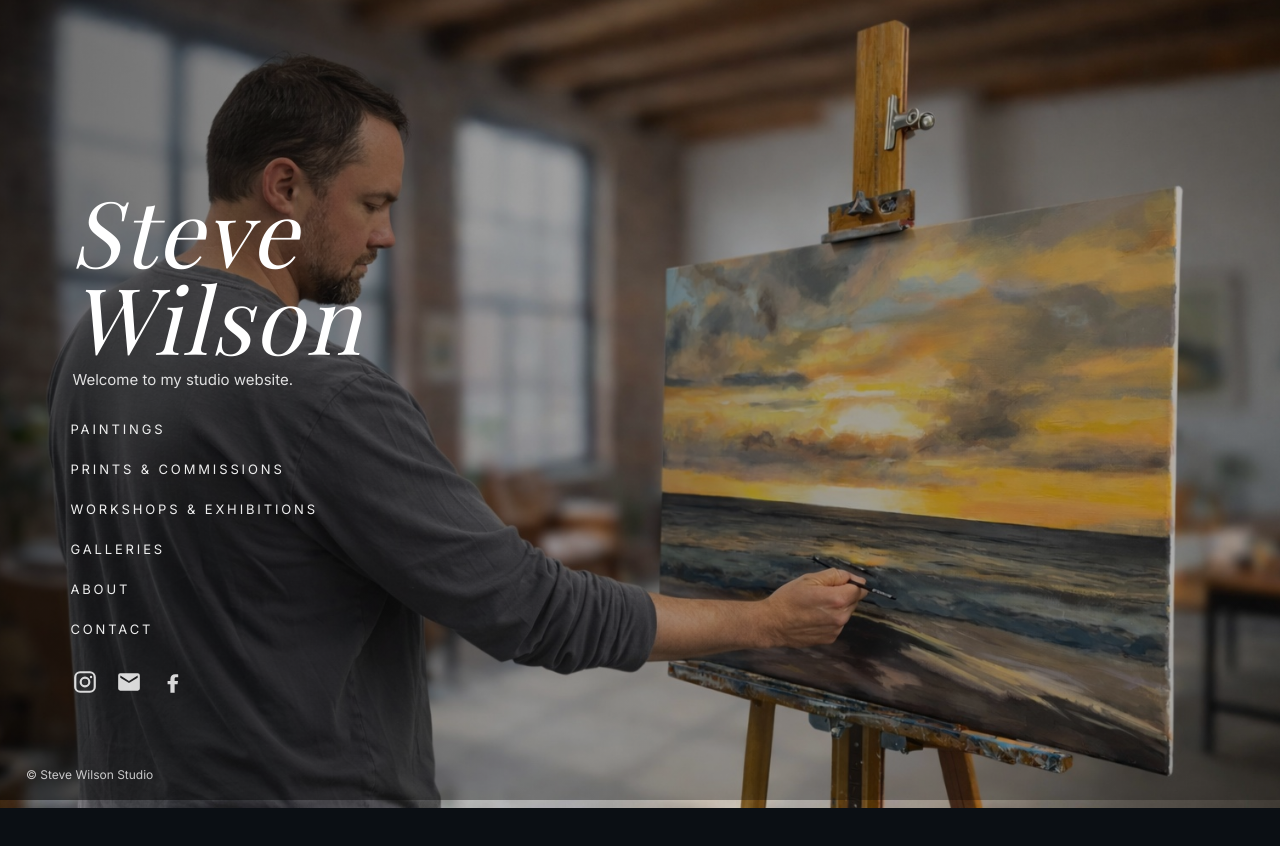
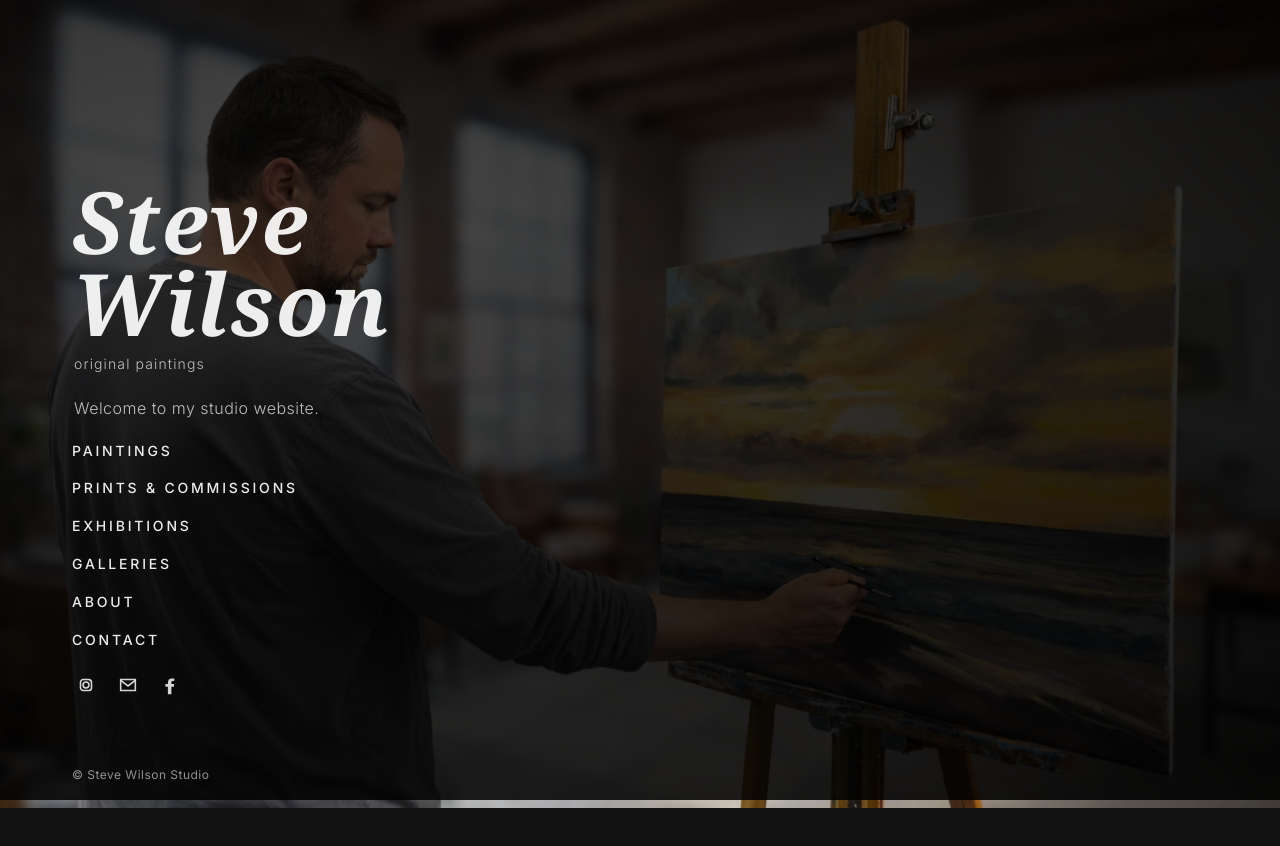
Before and after one commit to stevewilsonstudio/stevewilsonstudio.github.io, a plain HTML site: page index.html in a window 1280 px wide. After the commit the page ends 808 px from the top, so only its background shows below. Drawn offline with nearby package versions, Linux system fonts and the light colour scheme; a web font is replaced by a local one.

Commit message:
Update index.html

```diff
--- a/index.html
+++ b/index.html
@@ -1,220 +1,221 @@
-<!DOCTYPE html>
+<!doctype html>
 <html lang="en">
 <head>
-  <meta charset="UTF-8" />
-  <meta name="viewport" content="width=device-width, initial-scale=1.0"/>
-  <title>Steve Wilson</title>
+  <meta charset="utf-8" />
+  <meta name="viewport" content="width=device-width,initial-scale=1" />
+  <title>Steve Wilson — Original Paintings</title>
 
-  <!-- Fonts: close to the Svob vibe (high-contrast serif italic) -->
+  <!-- Google fonts -->
   <link rel="preconnect" href="https://fonts.googleapis.com">
   <link rel="preconnect" href="https://fonts.gstatic.com" crossorigin>
-  <link href="https://fonts.googleapis.com/css2?family=Playfair+Display:ital,wght@0,400;0,600;1,400;1,600&family=Inter:wght@300;400;500&display=swap" rel="stylesheet">
+  <!-- Elegant italic serif similar vibe -->
+  <link href="https://fonts.googleapis.com/css2?family=Playfair+Display:ital,wght@1,500;1,600&family=Inter:wght@300;400;500&display=swap" rel="stylesheet">
 
   <style>
     :root{
-      --nav-letter-spacing: .22em;
-      --nav-line-height: 2.25rem;
+      --white: #ffffff;
+      --text: rgba(255,255,255,.92);
+      --muted: rgba(255,255,255,.72);
+      --muted2: rgba(255,255,255,.60);
     }
 
-    html, body { height: 100%; margin: 0; }
+    * { box-sizing: border-box; }
+    html, body { height: 100%; }
     body {
-      font-family: Inter, system-ui, -apple-system, Segoe UI, Roboto, Arial, sans-serif;
-      color: #fff;
-      background: #0b0f14;
+      margin: 0;
+      font-family: Inter, system-ui, -apple-system, Segoe UI, Roboto, Helvetica, Arial, sans-serif;
+      color: var(--text);
+      background: #111;
       overflow-x: hidden;
     }
 
-    /* Background slideshow layers */
-    .bg {
-      position: fixed;
-      inset: 0;
-      z-index: -2;
-      background: #0b0f14;
+    /* Fullscreen background slideshow */
+    .hero {
+      position: relative;
+      min-height: 100vh;
+      display: grid;
+      align-items: center;
     }
-    .bg::after{
-      content:"";
-      position: absolute;
-      inset: 0;
-      /* dim + a touch of contrast like Svob */
-      background: linear-gradient(
-        90deg,
-        rgba(0,0,0,0.55) 0%,
-        rgba(0,0,0,0.35) 40%,
-        rgba(0,0,0,0.25) 100%
-      );
-      z-index: 2;
-      pointer-events: none;
-    }
-    .bg-slide {
+    .slide {
       position: absolute;
       inset: 0;
       background-size: cover;
       background-position: center;
       opacity: 0;
-      transition: opacity 1200ms ease-in-out;
+      transition: opacity 1400ms ease;
       transform: scale(1.02);
-      z-index: 1;
     }
-    .bg-slide.is-active { opacity: 1; }
+    .slide.is-active { opacity: 1; }
 
-    /* Left column menu */
-    .wrap{
-      height: 100%;
-      display: flex;
-      align-items: center; /* center vertically */
-      padding: clamp(18px, 3vw, 48px);
-    }
-    .menu{
-      max-width: 520px;
-      margin-left: clamp(10px, 3vw, 32px);
+    /* Dim overlay */
+    .overlay {
+      position: absolute;
+      inset: 0;
+      background:
+        radial-gradient(90% 80% at 20% 40%, rgba(0,0,0,.45), rgba(0,0,0,.65) 55%, rgba(0,0,0,.72)),
+        linear-gradient(to bottom, rgba(0,0,0,.35), rgba(0,0,0,.55));
+      pointer-events: none;
     }
 
-    .name{
-      font-family: "Playfair Display", Georgia, "Times New Roman", serif;
-      font-style: italic;
-      font-weight: 400;
-      letter-spacing: .02em;
-      line-height: 0.95;
-      font-size: clamp(54px, 7.2vw, 92px);
-      margin: 0 0 10px 0;
-      /* Make sure it never gets clipped */
-      padding-top: 6px;
+    /* Content column */
+    .content {
+      position: relative;
+      width: min(520px, 92vw);
+      margin-left: clamp(20px, 6vw, 72px);
+      /* move to middle half like Svob */
+      padding-top: clamp(120px, 18vh, 220px);
+      padding-bottom: 64px;
     }
 
-    .welcome{
-      margin: 0 0 22px 2px;
-      font-size: 15px;
-      opacity: .85;
+    .name {
+      font-family: "Playfair Display", Georgia, serif;
+      font-style: italic;
+      font-weight: 600;
+      font-size: clamp(56px, 7vw, 86px);
+      line-height: 0.95;
+      margin: 0 0 10px 0;
+      letter-spacing: 0.02em;
+      text-rendering: geometricPrecision;
+    }
+    .tagline {
+      margin: 0 0 26px 2px;
+      font-weight: 300;
+      color: var(--muted);
+      letter-spacing: 0.08em;
+      text-transform: lowercase;
+      font-size: 14px;
     }
 
-    nav a{
-      display: block;
-      color: rgba(255,255,255,0.92);
+    .welcome {
+      margin: 0 0 22px 2px;
+      color: var(--muted);
+      font-size: 16px;
+      font-weight: 300;
+      letter-spacing: 0.03em;
+    }
+
+    .nav {
+      margin-top: 10px;
+      display: grid;
+      gap: 14px;
+    }
+    .nav a{
+      color: var(--text);
       text-decoration: none;
       text-transform: uppercase;
-      letter-spacing: var(--nav-letter-spacing);
-      line-height: var(--nav-line-height);
-      font-size: 13px;
-      margin: 4px 0;
-      transition: opacity .18s ease, transform .18s ease;
+      letter-spacing: 0.20em;
+      font-size: 14px;
+      font-weight: 500;
+      line-height: 1.35;
+      width: fit-content;
+      padding: 2px 0;
+      border-bottom: 1px solid transparent;
     }
-    nav a:hover{
-      opacity: 1;
-      transform: translateX(2px);
+    .nav a:hover { border-bottom-color: rgba(255,255,255,.45); }
+
+    .icons {
+      margin-top: 18px;
+      display: flex;
+      gap: 14px;
+      align-items: center;
+    }
+    .icon {
+      width: 28px;
+      height: 28px;
+      display: inline-flex;
+      align-items: center;
+      justify-content: center;
+      border-radius: 999px;
+      color: rgba(255,255,255,.92);
+      text-decoration: none;
+      opacity: .9;
+    }
+    .icon:hover { opacity: 1; transform: translateY(-1px); }
+    .icon svg { width: 22px; height: 22px; }
+
+    footer {
+      position: absolute;
+      left: clamp(20px, 6vw, 72px);
+      bottom: 18px;
+      color: rgba(255,255,255,.55);
+      font-size: 12px;
+      letter-spacing: 0.04em;
     }
 
-    .icons{
-      display: flex;
-      gap: 14px;
-      margin-top: 20px;
-      align-items: center;
-    }
-    .icon-link{
-      display: inline-flex;
-      width: 30px;
-      height: 30px;
-      align-items: center;
-      justify-content: center;
-      color: rgba(255,255,255,0.92);
-      opacity: .9;
-      transition: opacity .18s ease, transform .18s ease;
-    }
-    .icon-link:hover{ opacity: 1; transform: translateY(-1px); }
-    .icon-link svg{ width: 26px; height: 26px; fill: currentColor; }
-
-    .footer{
-      position: fixed;
-      left: 26px;
-      bottom: 18px;
-      font-size: 12px;
-      opacity: .75;
-    }
-
-    /* Mobile adjustments */
-    @media (max-width: 560px){
-      .wrap{ align-items: flex-start; padding-top: 42px; }
-      .footer{ left: 18px; bottom: 14px; }
-      nav a{ line-height: 2.1rem; }
+    @media (max-width: 520px){
+      .tagline { margin-bottom: 18px; }
+      .nav { gap: 12px; }
+      .icon { width: 30px; height: 30px; }
+      .icon svg { width: 24px; height: 24px; }
     }
   </style>
 </head>
+
 <body>
+  <main class="hero">
+    <!-- Slides (Studio.jpg must be first) -->
+    <div class="slide is-active" style="background-image:url('Studio.jpg')"></div>
+    <div class="slide" style="background-image:url('Cumberland.jpg')"></div>
+    <div class="slide" style="background-image:url('Breckenridge.jpg')"></div>
+    <div class="slide" style="background-image:url('Keeneland.jpg')"></div>
 
-  <div class="bg" aria-hidden="true">
-    <div class="bg-slide is-active" id="slideA"></div>
-    <div class="bg-slide" id="slideB"></div>
-  </div>
+    <div class="overlay"></div>
 
-  <div class="wrap">
-    <div class="menu">
+    <section class="content" aria-label="Site navigation">
       <h1 class="name">Steve Wilson</h1>
+      <p class="tagline">original paintings</p>
       <p class="welcome">Welcome to my studio website.</p>
 
-      <nav>
-        <a href="paintings.html">paintings</a>
-        <a href="prints.html">prints &amp; commissions</a>
-        <a href="exhibitions.html">workshops &amp; exhibitions</a>
-        <a href="galleries.html">galleries</a>
-        <a href="about.html">about</a>
-        <a href="contact.html">contact</a>
+      <nav class="nav">
+        <a href="paintings.html">Paintings</a>
+        <a href="prints.html">Prints &amp; Commissions</a>
+        <a href="exhibitions.html">Exhibitions</a>
+        <a href="galleries.html">Galleries</a>
+        <a href="about.html">About</a>
+        <a href="contact.html">Contact</a>
       </nav>
 
-      <div class="icons">
-        <a class="icon-link" href="https://www.instagram.com/steven_wilson_fine_art/" target="_blank" rel="noopener" aria-label="Instagram">
+      <div class="icons" aria-label="Social links">
+        <a class="icon" href="https://www.instagram.com/steven_wilson_fine_art/" target="_blank" rel="noopener" aria-label="Instagram">
           <!-- Instagram -->
-          <svg viewBox="0 0 24 24" aria-hidden="true"><path d="M7.5 2h9A5.5 5.5 0 0 1 22 7.5v9A5.5 5.5 0 0 1 16.5 22h-9A5.5 5.5 0 0 1 2 16.5v-9A5.5 5.5 0 0 1 7.5 2zm0 2A3.5 3.5 0 0 0 4 7.5v9A3.5 3.5 0 0 0 7.5 20h9a3.5 3.5 0 0 0 3.5-3.5v-9A3.5 3.5 0 0 0 16.5 4h-9z"/><path d="M12 7a5 5 0 1 1 0 10 5 5 0 0 1 0-10zm0 2a3 3 0 1 0 0 6 3 3 0 0 0 0-6z"/><path d="M17.6 6.3a1.1 1.1 0 1 1 0 2.2 1.1 1.1 0 0 1 0-2.2z"/></svg>
+          <svg viewBox="0 0 24 24" fill="none" stroke="currentColor" stroke-width="1.7">
+            <rect x="6" y="6" width="12" height="12" rx="3"></rect>
+            <circle cx="12" cy="12" r="3.2"></circle>
+            <circle cx="16.6" cy="7.4" r="0.9" fill="currentColor" stroke="none"></circle>
+          </svg>
         </a>
 
-        <a class="icon-link" href="mailto:stevenrwilson7@icloud.com" aria-label="Email">
+        <a class="icon" href="mailto:stevenrwilson7@icloud.com" aria-label="Email">
           <!-- Mail -->
-          <svg viewBox="0 0 24 24" aria-hidden="true"><path d="M20 4H4a2 2 0 0 0-2 2v12a2 2 0 0 0 2 2h16a2 2 0 0 0 2-2V6a2 2 0 0 0-2-2zm0 4-8 5L4 8V6l8 5 8-5v2z"/></svg>
+          <svg viewBox="0 0 24 24" fill="none" stroke="currentColor" stroke-width="1.7">
+            <path d="M4 6h16v12H4z"></path>
+            <path d="m4 7 8 6 8-6"></path>
+          </svg>
         </a>
 
-        <a class="icon-link" href="https://www.facebook.com/search/top?q=steven%20wilson%20art" target="_blank" rel="noopener" aria-label="Facebook">
+        <a class="icon" href="https://www.facebook.com/search/top?q=steven%20wilson%20art" target="_blank" rel="noopener" aria-label="Facebook">
           <!-- Facebook -->
-          <svg viewBox="0 0 24 24" aria-hidden="true"><path d="M13.5 22v-8h2.7l.4-3H13.5V9.1c0-.9.3-1.5 1.6-1.5h1.7V5c-.3 0-1.4-.1-2.7-.1-2.7 0-4.5 1.6-4.5 4.6V11H7v3h2.6v8h3.9z"/></svg>
+          <svg viewBox="0 0 24 24" fill="currentColor">
+            <path d="M13.5 22v-8h2.7l.4-3h-3.1V9.1c0-.9.2-1.5 1.5-1.5h1.7V5c-.3 0-1.4-.1-2.7-.1-2.6 0-4.3 1.6-4.3 4.6V11H7v3h2.7v8h3.8z"/>
+          </svg>
         </a>
       </div>
-    </div>
-  </div>
+    </section>
 
-  <div class="footer">© Steve Wilson Studio</div>
+    <footer>© Steve Wilson Studio</footer>
+  </main>
 
   <script>
-    // Home page slideshow: Studio first, then Cumberland/Breckenridge/Keeneland
-    const images = [
-      "Studio.jpg",
-      "Cumberland.jpg",
-      "Breckenridge.jpg",
-      "Keeneland.jpg"
-    ];
+    // Crossfade slideshow
+    const slides = Array.from(document.querySelectorAll('.slide'));
+    let i = 0;
+    const DURATION = 5200;
 
-    const slideA = document.getElementById("slideA");
-    const slideB = document.getElementById("slideB");
-
-    let active = slideA;
-    let next = slideB;
-    let idx = 0;
-
-    function setBg(el, file){
-      el.style.backgroundImage = `url('${file}')`;
-    }
-
-    // Start: Studio first (and visible immediately)
-    setBg(active, images[0]);
-    active.classList.add("is-active");
-    idx = 1;
-
-    // Crossfade every 7 seconds
     setInterval(() => {
-      setBg(next, images[idx % images.length]);
-      next.classList.add("is-active");
-      active.classList.remove("is-active");
-
-      // swap
-      [active, next] = [next, active];
-      idx++;
-    }, 7000);
+      slides[i].classList.remove('is-active');
+      i = (i + 1) % slides.length;
+      slides[i].classList.add('is-active');
+    }, DURATION);
   </script>
 </body>
 </html>
```
